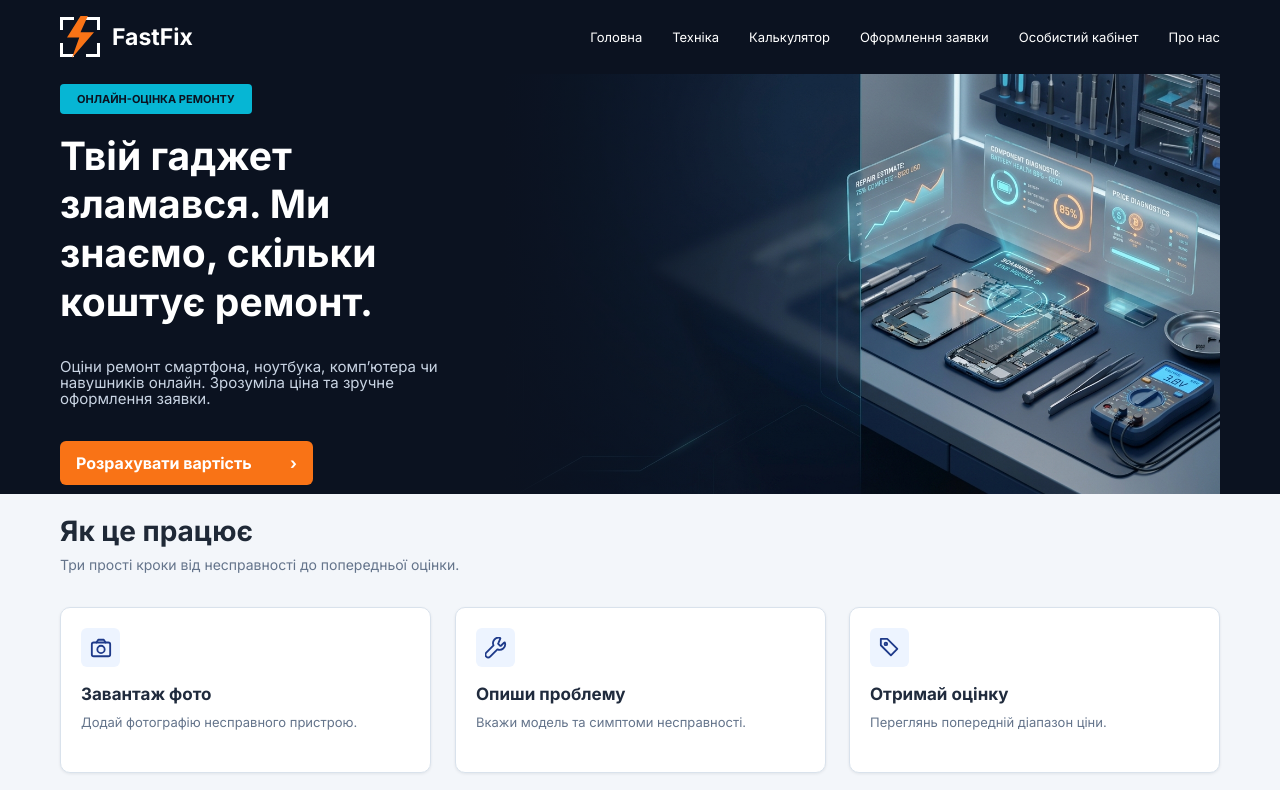
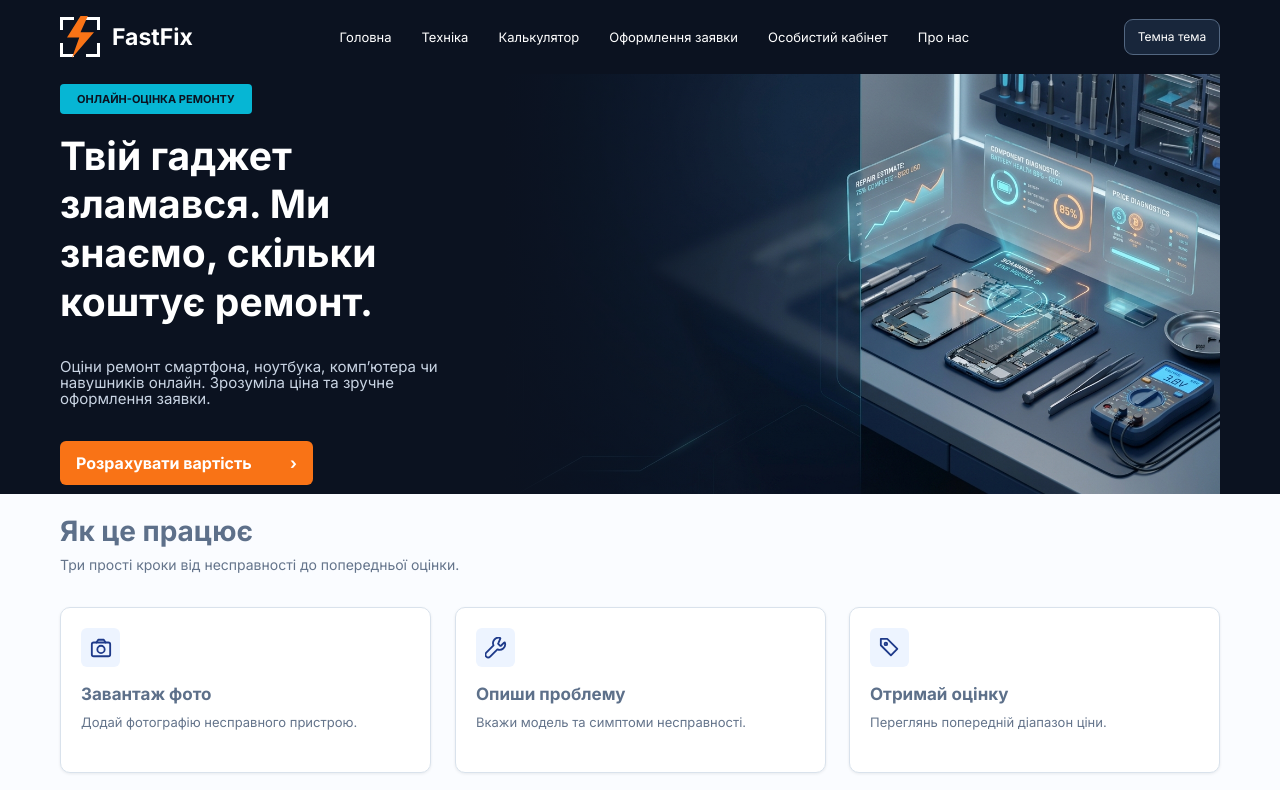
Before and after one commit to Sergiy66/FastFix, a website: page index.html in a window 1280 px wide. Shown: the top 790 px of the page. Drawn offline with Linux system fonts and the light colour scheme.

Commit message:
fix: mount theme switch on home page

```diff
--- a/css/style.css
+++ b/css/style.css
@@ -664,6 +664,22 @@ body {
   transition: color 180ms ease, background-color 180ms ease;
 }
 
+html[data-theme] body.bg-fastfix-surface {
+  color: var(--ff-text);
+  background-color: var(--ff-bg);
+}
+
+html[data-theme] body.text-fastfix-text,
+html[data-theme] .text-fastfix-text {
+  color: var(--ff-text);
+}
+
+html[data-theme] .text-fastfix-muted,
+html[data-theme] [class*="text-[#5B6B82]"],
+html[data-theme] [class*="text-[#667B98]"] {
+  color: var(--ff-muted);
+}
+
 .site-header,
 body > header {
   color: var(--ff-text-inverse);
--- a/index.html
+++ b/index.html
@@ -20,7 +20,7 @@
       class="fixed inset-x-0 top-0 z-50 h-[145px] bg-fastfix-dark text-white md:h-[74px]"
     >
       <div
-        class="mx-auto flex h-16 w-[calc(100%-40px)] max-w-content items-center justify-between md:h-[74px] md:w-[calc(100%-64px)] xl:w-[calc(100%-120px)]"
+        class="header-bar mx-auto flex h-16 w-[calc(100%-40px)] max-w-content items-center justify-between md:h-[74px] md:w-[calc(100%-64px)] xl:w-[calc(100%-120px)]"
       >
         <a
           class="inline-flex items-center gap-2 text-xs font-bold focus-visible:rounded focus-visible:outline focus-visible:outline-2 focus-visible:outline-fastfix-cyan md:gap-3 md:text-[23px]"
```
Also changed, not shown: tests/feedback-form.dom.test.js (+8 -0 lines).
